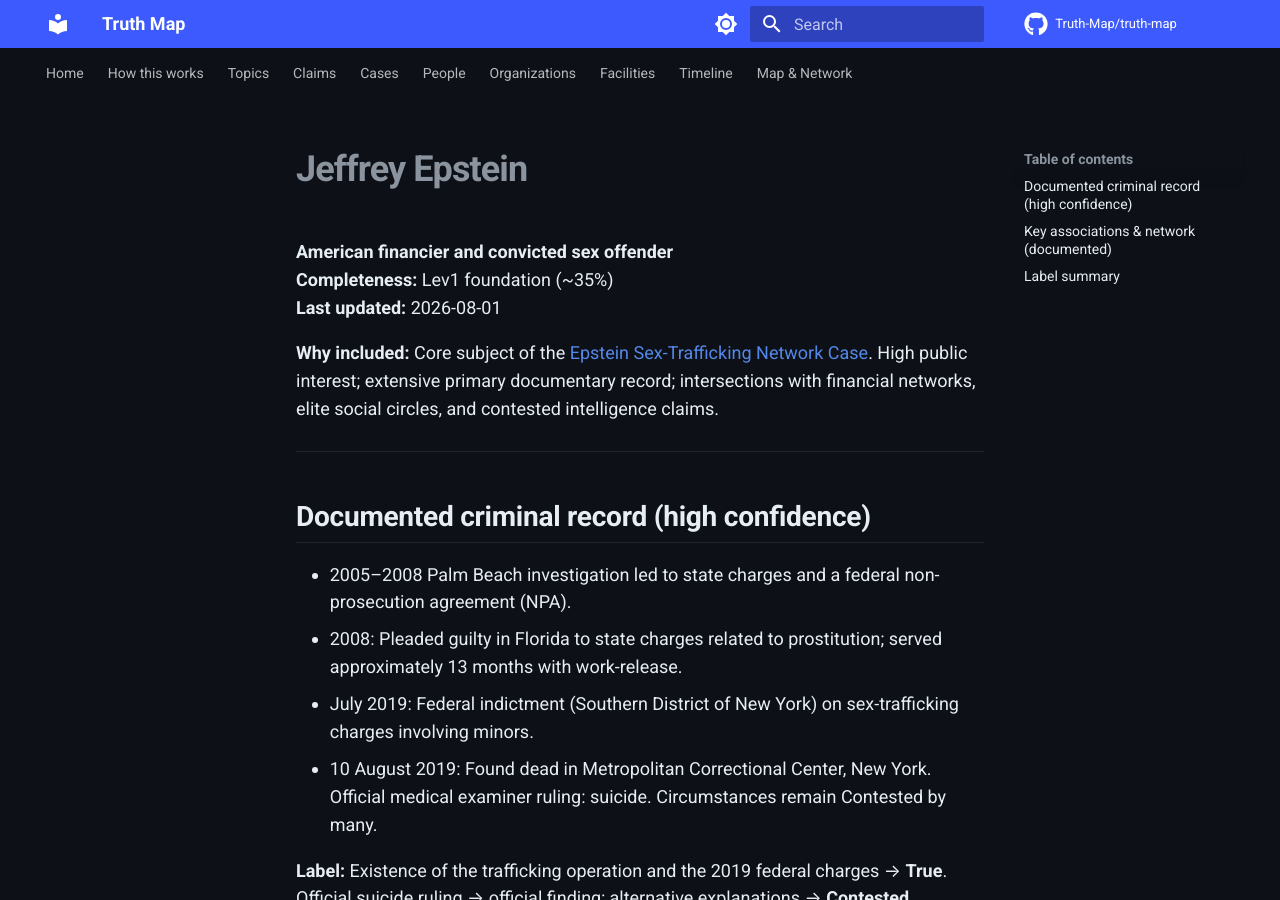
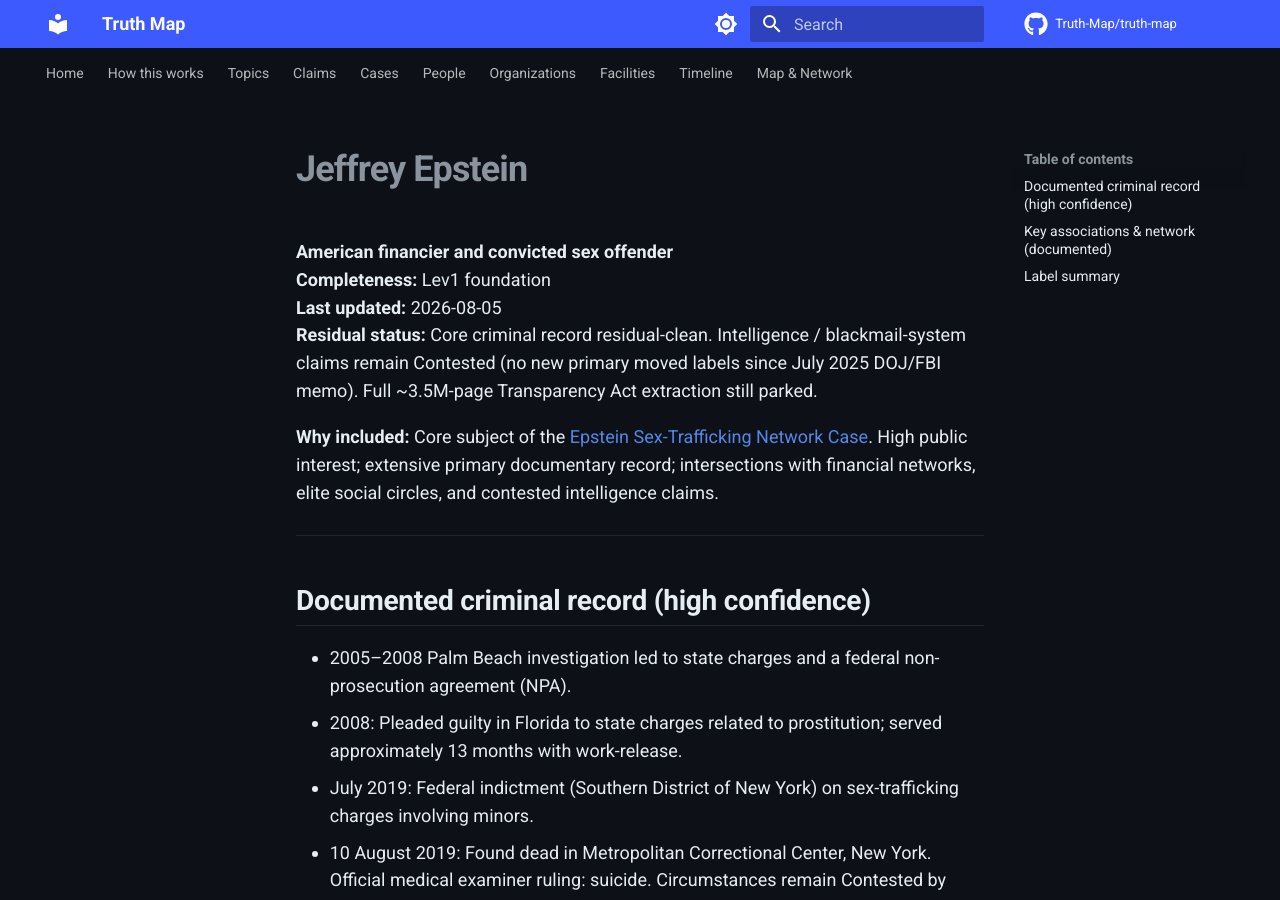
Before and after one commit to BnBCleaners/truth-map, an MkDocs documentation site: the page built from docs/people/jeffrey-epstein.md, in a window 1280 px wide and 900 px high. Built offline with MkDocs 1.6.1 and Material for MkDocs 9.7.7, drawn with Linux system fonts in a browser that asks for light colours; comment, search, counter and statistics services are not loaded.

Commit message:
Public residual-status sweep: Jeffrey Epstein — add residual status + evidence window

```diff
--- a/docs/people/jeffrey-epstein.md
+++ b/docs/people/jeffrey-epstein.md
@@ -1,8 +1,9 @@
 # Jeffrey Epstein
 
 **American financier and convicted sex offender**
-**Completeness:** Lev1 foundation (~35%)
-**Last updated:** 2026-08-01
+**Completeness:** Lev1 foundation
+**Last updated:** 2026-08-05
+**Residual status:** Core criminal record residual-clean. Intelligence / blackmail-system claims remain Contested (no new primary moved labels since July 2025 DOJ/FBI memo). Full ~3.5M-page Transparency Act extraction still parked.
 
 **Why included:** Core subject of the [Epstein Sex-Trafficking Network Case](../cases/epstein-sex-trafficking-network/). High public interest; extensive primary documentary record; intersections with financial networks, elite social circles, and contested intelligence claims.
 
```
